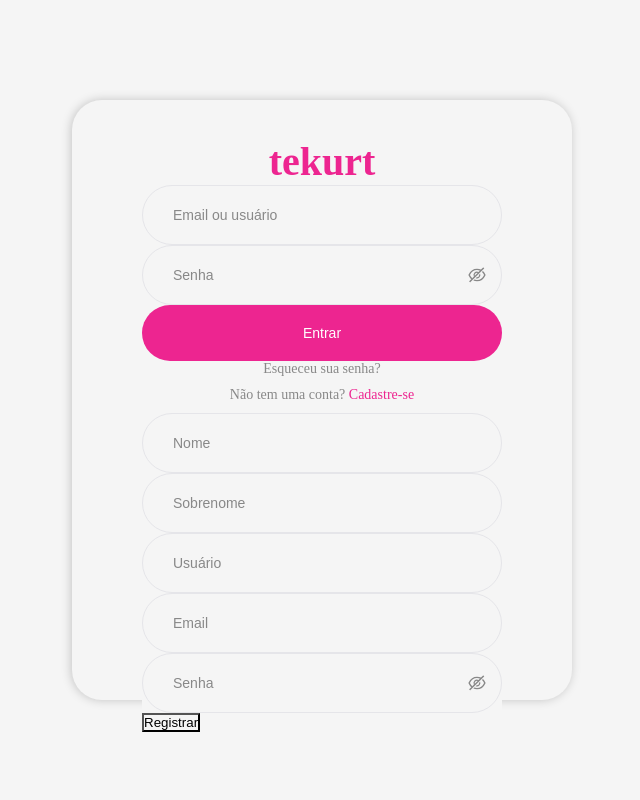
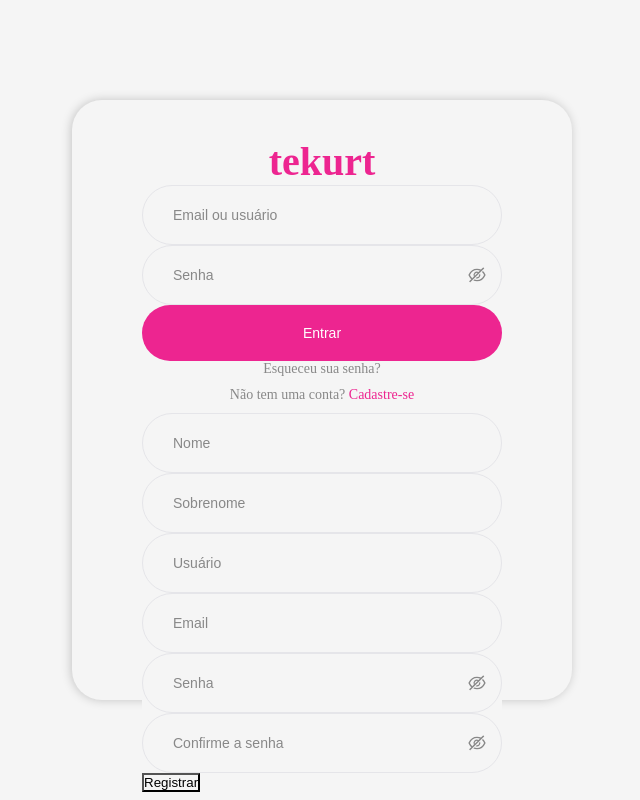
Before and after one commit to AdrianFadiga/Tekurt-Frontend, a React (Vite) app: page / in a window 1280 px wide. Shown: the whole page, without its empty margins (318-958 px from the left). Built offline with nearby package versions, Linux system fonts and the light colour scheme.

Commit message:
feat: funcionalidade de formulario de registro

```diff
--- a/src/components/Input/index.tsx
+++ b/src/components/Input/index.tsx
@@ -7,18 +7,23 @@ import { AiOutlineEyeInvisible, AiOutlineEye } from 'react-icons/ai';
 interface Props extends InputHTMLAttributes<HTMLInputElement>{
   errorMessage: string
   inputRef: React.RefObject<HTMLInputElement>
+  comparationInput?: React.RefObject<HTMLInputElement>
 }
 
-const Input: React.FC<Props> = ({ errorMessage, inputRef, ...rest }) => {
+const Input: React.FC<Props> = ({ errorMessage, inputRef, comparationInput, ...attrs }) => {
   const [invalidField, setInvalidField] = useState(false);
   const [messageError, setMessageError] = useState(false);
   const [showPass, setShowPass] = useState(false);
 
   const verifyLengthInput = ({ target }: React.ChangeEvent<HTMLInputElement>) => {
     const { value } = target;
+    setMessageError(false);
 
-    setMessageError(false);
-    setInvalidField(!value?.length);
+    if (comparationInput) {
+      setInvalidField(value !== comparationInput.current?.value);
+    } else if (attrs?.minLength) {
+      setInvalidField(!(value?.length >= attrs?.minLength));
+    }
   };
 
   const setFieldStatus = () => {
@@ -54,10 +59,10 @@ const Input: React.FC<Props> = ({ errorMessage, inputRef, ...rest }) => {
           e.preventDefault();
           setInvalidField(true);
         }}
-        { ...rest }
+        { ...attrs }
       />
 
-      { rest.type === 'password' && (
+      { attrs.type === 'password' && (
         <ShowPass type="button" onClick={ changeType }>
           { showPass ? <AiOutlineEye /> : <AiOutlineEyeInvisible /> }
         </ShowPass>
--- a/src/components/ModalRegister/index.tsx
+++ b/src/components/ModalRegister/index.tsx
@@ -13,6 +13,7 @@ const ModalRegister = () => {
   const firstNameRef = useRef<HTMLInputElement>(null);
   const lastNameRef = useRef<HTMLInputElement>(null);
   const passwordRef = useRef<HTMLInputElement>(null);
+  const passwordConfirmationRef = useRef<HTMLInputElement>(null);
   const [invalidUser, setInvalidUser] = useState(false);
   const navigate = useNavigate();
 
@@ -37,8 +38,11 @@ const ModalRegister = () => {
     const regexEmail = /^\w+([-+.']\w+)*@\w+([-.]\w+)*\.\w+([-.]\w+)*$/;
     const isValidEmail = regexEmail.test(emailRef.current?.value || '');
 
-    const isInvalidFields = [isInvalidLengthFields, !isValidEmail]
-      .some((errorCase) => errorCase);
+    const isInvalidFields = [
+      isInvalidLengthFields,
+      !isValidEmail,
+      passwordRef.current?.value !== passwordConfirmationRef.current?.value
+    ].some((errorCase) => errorCase);
 
     return isInvalidFields;
   };
@@ -68,24 +72,27 @@ const ModalRegister = () => {
         placeholder='Nome'
         inputRef={ firstNameRef }
         type="text"
-        errorMessage="Insira seu nome"
+        errorMessage="Insira seu nome de no mínimo 3 caracteres"
         maxLength={ 20 }
+        minLength={ 3 }
       />
 
       <Input
         placeholder='Sobrenome'
         inputRef={ lastNameRef }
         type="text"
-        errorMessage="Insira seu sobrenome"
+        errorMessage="Insira seu sobrenome de no mínimo 3 caracteres"
         maxLength={ 30 }
+        minLength={ 3 }
       />
 
       <Input
         placeholder='Usuário'
         inputRef={ usernameRef }
         type="text"
-        errorMessage="Insira o nome de usuário"
+        errorMessage="Insira o nome de usuário de no mínimo 3 caracteres"
         maxLength={ 20 }
+        minLength={ 3 }
       />
 
       <Input
@@ -94,14 +101,26 @@ const ModalRegister = () => {
         type="email"
         errorMessage="Insira um formato de email válido"
         maxLength={ 50 }
+        minLength={ 1 }
       />
 
       <Input
         placeholder='Senha'
         inputRef={ passwordRef }
         type="password"
-        errorMessage="Insira a senha usada para entrar na conta"
+        errorMessage="Insira uma senha de no mínimo 6 caracteres"
         maxLength={ 30 }
+        minLength={ 6 }
+      />
+
+      <Input
+        placeholder='Confirme a senha'
+        inputRef={ passwordConfirmationRef }
+        comparationInput={ passwordRef }
+        type="password"
+        errorMessage="Repita a senha"
+        maxLength={ 30 }
+        minLength={ 6 }
       />
 
       { invalidUser && <span>Usuário ou email já está em uso</span> }
```
